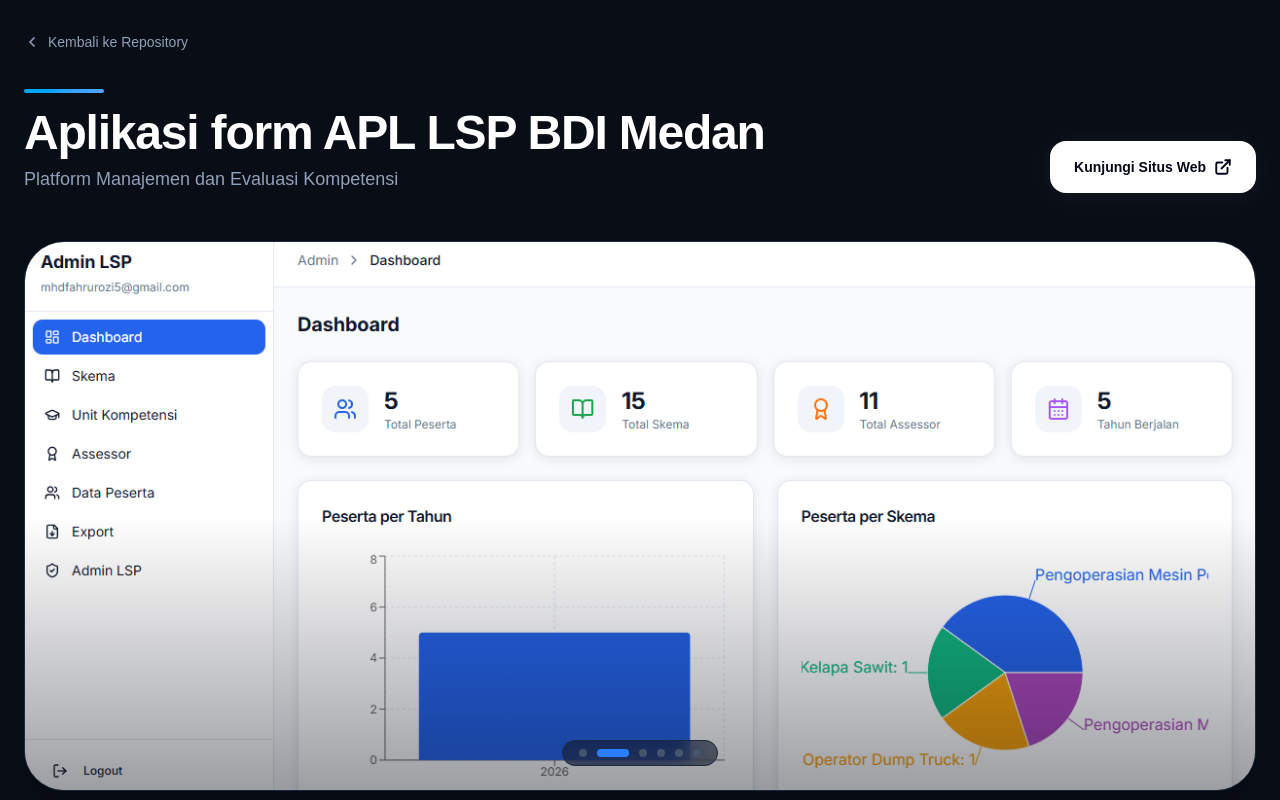
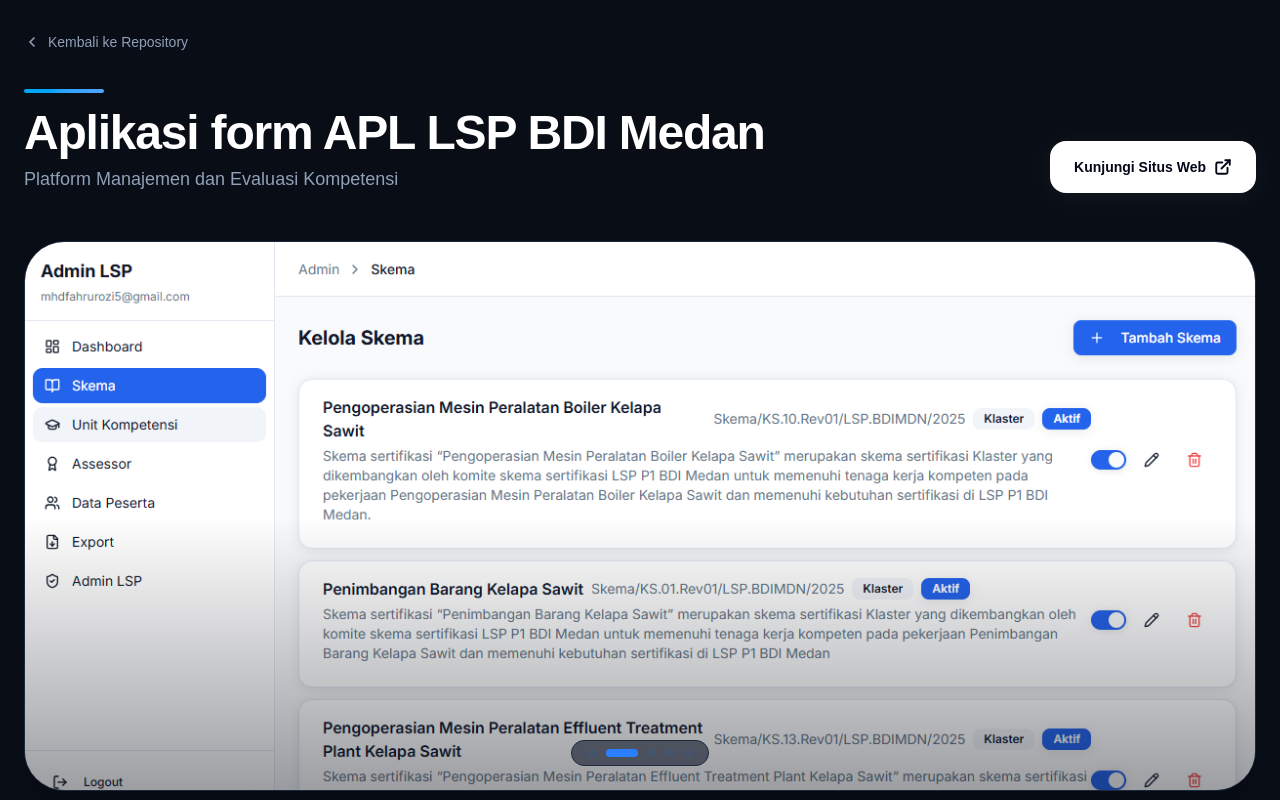
Before and after one commit to mhdfahrurozi/project-magangbdi, a Next.js app: page /projects/apl-lsp in a window 1280 px wide. Shown: the top 800 px of the page. Built offline with nearby package versions, Linux system fonts and the light colour scheme.

Commit message:
update dokumen

```diff
--- a/app/projects/apl-lsp/page.tsx
+++ b/app/projects/apl-lsp/page.tsx
@@ -16,7 +16,6 @@ const projectDetail = {
   technologies: ["Zite Builder" ,"React.js", "Node.js", "PostgreSQL", "Radix UI", "Tailwind CSS"],
   screenshots: [
     "/projects/lsp-cover.png", // Ganti dengan path screenshot Anda
-    "/projects/lsp/ss1.png",
     "/projects/lsp/ss2.png",
     "/projects/lsp/ss3.png",
     "/projects/lsp/ss4.png",
```
Also changed, not shown: public/projects/lsp/ss1.png (deleted).
